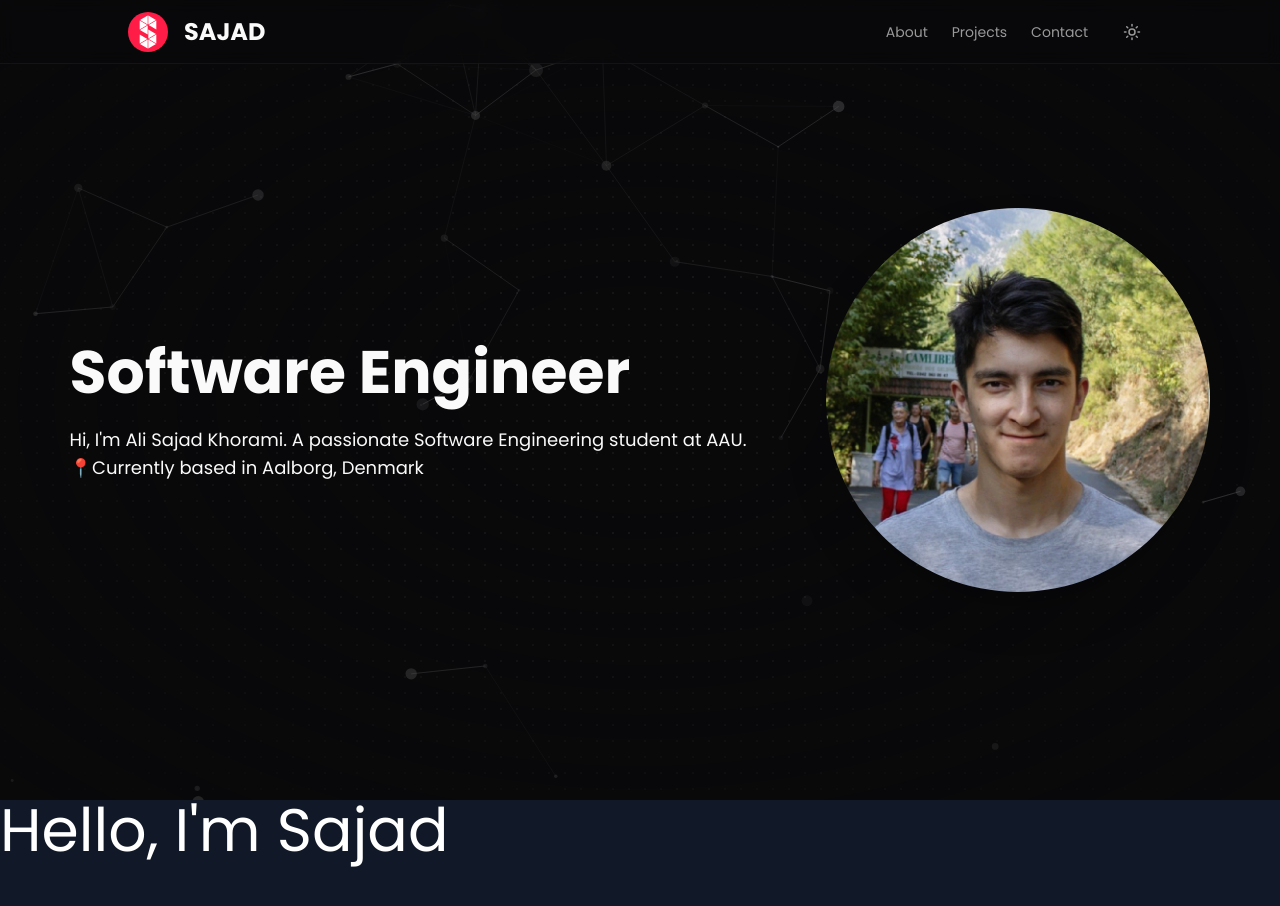
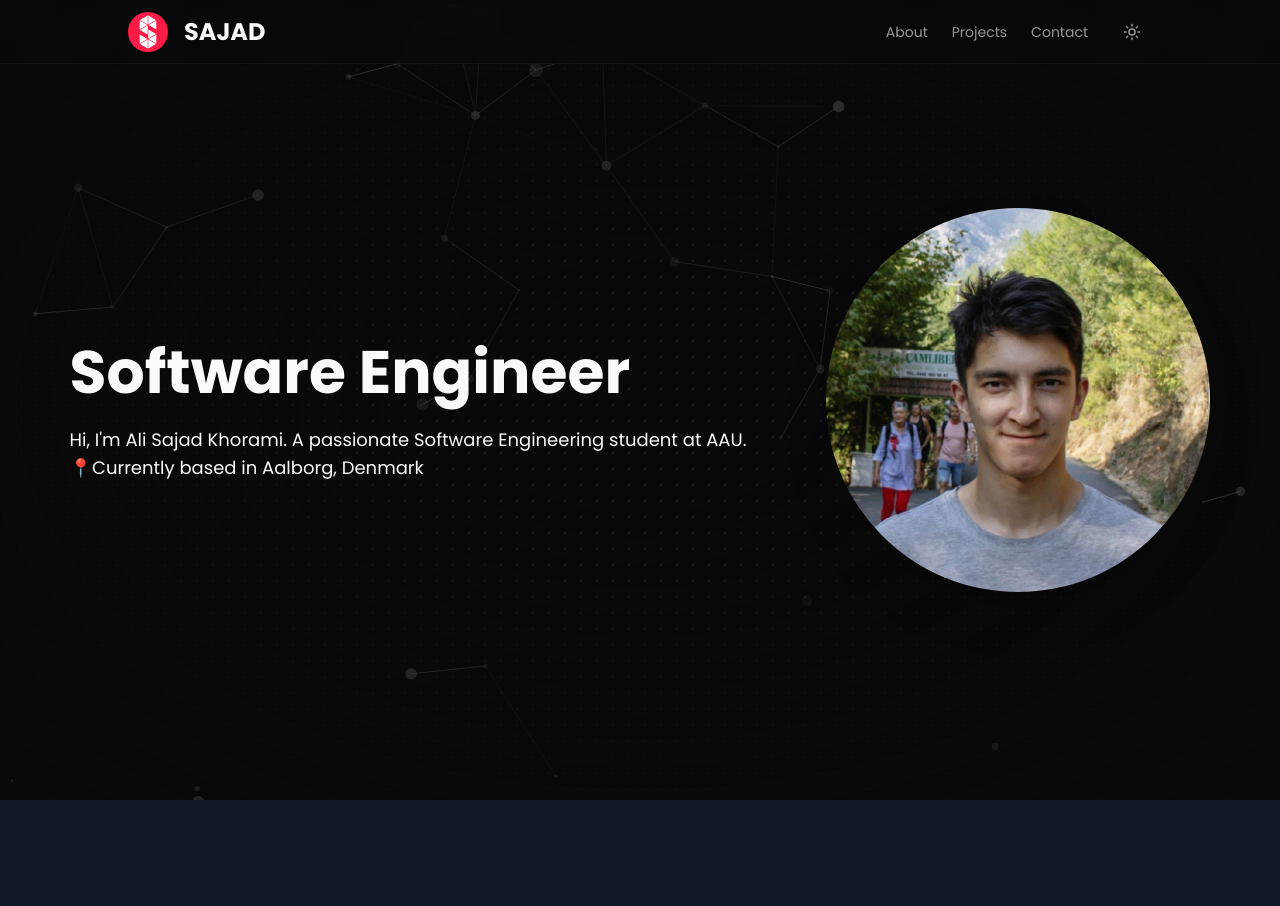
Before and after one commit to sabotack/sajad, a React (Vite) app: page / in a window 1280 px wide. Shown: the top 906 px of the page. Built offline with nearby package versions, Linux system fonts and the light colour scheme.

Commit message:
remove testing text

```diff
--- a/src/App.tsx
+++ b/src/App.tsx
@@ -9,9 +9,7 @@ const App = () => {
                 id="projects"
                 className="w-full h-screen bg-gradient-home-r"
             >
-                <div className="w-full h-full bg-gray-900">
-                    <h1 className="text-6xl text-white">Hello, I'm Sajad</h1>
-                </div>
+                <div className="w-full h-full bg-gray-900" />
             </section>
             <section
                 id="contact"
```
